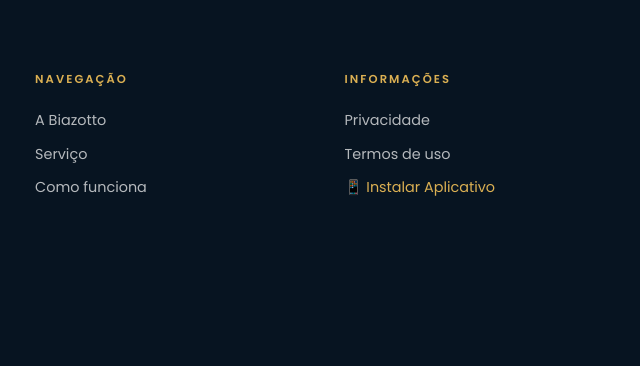
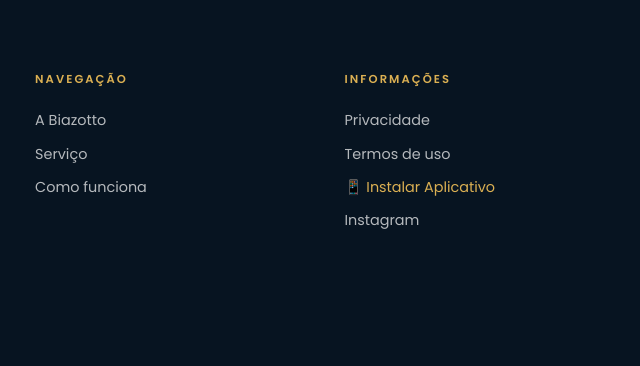
Before and after one commit to rodrigobiazotto/biazottoviagens, a website: page index.html in a window 1280 px wide. Shown: the part 768-1134 px from the top of the page, 640-1280 px from the left. Drawn offline with Linux system fonts and the light colour scheme; no server answers.

Commit message:
Adiciona link do Instagram no rodapé

```diff
--- a/assets/site.js
+++ b/assets/site.js
@@ -302,6 +302,21 @@ function openContactModal() {
   setTimeout(() => { document.getElementById('cmNome')?.focus(); }, 80);
 }
 
+function ensureInstagramFooterLink() {
+  const footerInfo = document.querySelector('.footer div:nth-child(3)');
+  if (!footerInfo) return;
+
+  let instagramLink = footerInfo.querySelector('a[href="https://www.instagram.com/biazottoviagens/"]');
+  if (!instagramLink) {
+    instagramLink = document.createElement('a');
+    instagramLink.href = 'https://www.instagram.com/biazottoviagens/';
+    instagramLink.textContent = 'Instagram';
+  }
+  instagramLink.target = '_blank';
+  instagramLink.rel = 'noopener';
+  footerInfo.appendChild(instagramLink);
+}
+
 // Renderizador com Transição Suave entre Páginas (SPA)
 function renderPage(pathname, updateHistory = true) {
   const cleanPath = pathname.replace(/\/+$/, '') || '/';
@@ -342,6 +357,7 @@ function renderPage(pathname, updateHistory = true) {
     initContactModal();
     window.scrollTo({ top: 0, behavior: 'instant' });
     initScrollReveal();
+    ensureInstagramFooterLink();
 
     requestAnimationFrame(() => {
       conteudo.classList.remove('page-transitioning');
@@ -396,6 +412,7 @@ document.querySelectorAll('.main-nav a').forEach(a => {
 });
 initContactModal();
 initScrollReveal();
+ensureInstagramFooterLink();
 
 // Carregamento dinâmico e sincronização de conteúdo publicado pelo CMS no servidor
 async function syncPublishedContent() {
@@ -551,6 +568,7 @@ syncPublishedContent();
         }
       });
       footerInfo.appendChild(installLink);
+      ensureInstagramFooterLink();
     }
   });
 
--- a/index.html
+++ b/index.html
@@ -80,7 +80,7 @@
   <footer class="footer">
     <div><img src="/assets/logo-branca.png" alt="Biazotto Gestão de Viagens e Milhas" width="360" height="103"><p>Estratégia e cuidado para você aproveitar melhor cada viagem.</p></div>
     <div><h2>Navegação</h2><a href="/sobre/">A Biazotto</a><a href="/servicos/">Serviço</a><a href="/como-funciona/">Como funciona</a></div>
-    <div><h2>Informações</h2><a href="/privacidade/">Privacidade</a><a href="/termos/">Termos de uso</a></div>
+    <div><h2>Informações</h2><a href="/privacidade/">Privacidade</a><a href="/termos/">Termos de uso</a><a href="https://www.instagram.com/biazottoviagens/" target="_blank" rel="noopener">Instagram</a></div>
     <p class="copyright">© <span id="year"></span> Biazotto Gestão de Viagens e Milhas.</p>
   </footer>
   <script src="/assets/site.js" defer></script>
--- a/sw.js
+++ b/sw.js
@@ -1,5 +1,5 @@
 // Biazotto Viagens - Service Worker
-const CACHE_NAME = 'biazotto-pwa-v6';
+const CACHE_NAME = 'biazotto-pwa-v7';
 
 const PRECACHE_ASSETS = [
   '/',
```
Also changed, not shown: como-funciona/index.html (+1 -1 lines), privacidade/index.html (+1 -1 lines), servicos/index.html (+1 -1 lines), sobre/index.html (+1 -1 lines), termos/index.html (+1 -1 lines).
